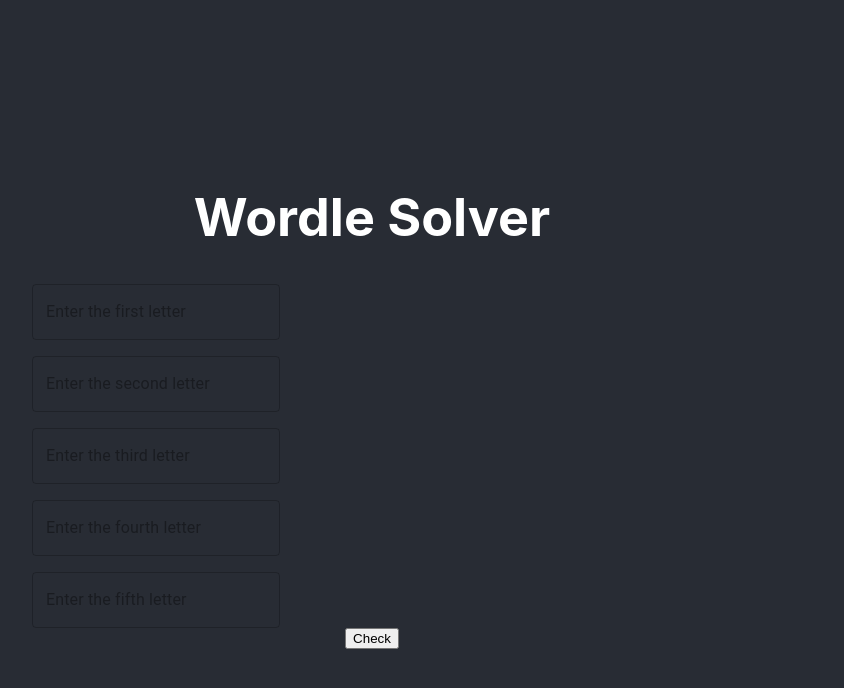
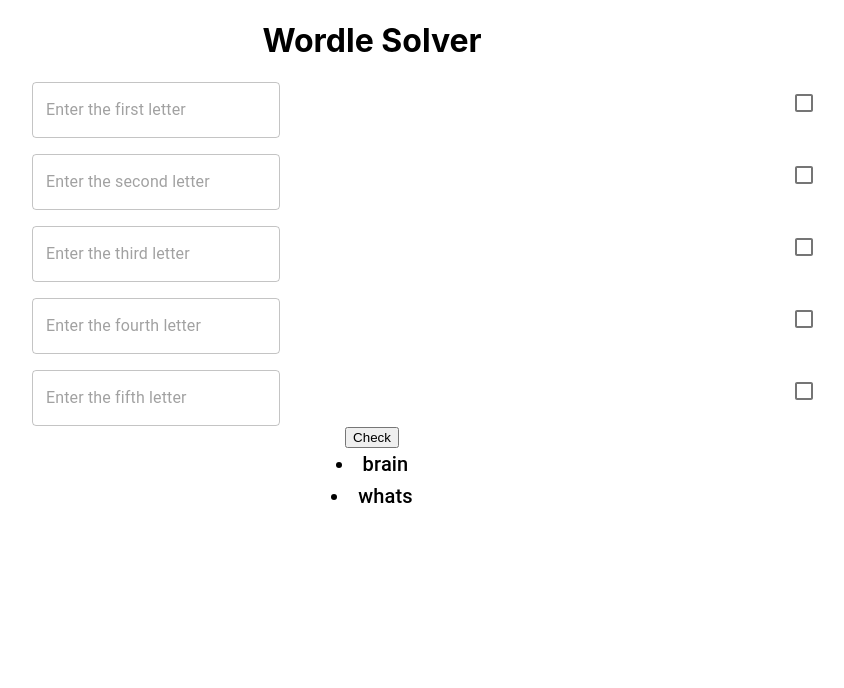
Before and after one commit to pollie80/Wordle-Solver, a React (Create React App) app in the folder wordle-solver/: page / in a window 1280 px wide. Shown: the top 688 px of the page, without its empty margins (268-1112 px from the left). Built offline with nearby package versions, Linux system fonts and the light colour scheme.

Commit message:
functional interface

```diff
--- a/wordle-solver/src/App.css
+++ b/wordle-solver/src/App.css
@@ -2,18 +2,7 @@
   text-align: center;
 }
 
-.App-logo {
-  height: 40vmin;
-  pointer-events: none;
-}
-
-@media (prefers-reduced-motion: no-preference) {
-  .App-logo {
-    animation: App-logo-spin infinite 20s linear;
-  }
-}
-
-.App-header {
+/* .App-header {
   background-color: #282c34;
   min-height: 100vh;
   display: flex;
@@ -26,13 +15,4 @@
 
 .App-link {
   color: #61dafb;
-}
-
-@keyframes App-logo-spin {
-  from {
-    transform: rotate(0deg);
-  }
-  to {
-    transform: rotate(360deg);
-  }
-}
+} */
--- a/wordle-solver/src/App.js
+++ b/wordle-solver/src/App.js
@@ -5,19 +5,28 @@ import { TextField, Typography } from "@mui/material";
 import Checkbox from "@material-ui/core/Checkbox";
 
 function App() {
-	const [currentWord, setCurrentWord] = useState("");
+	const [currentWord, setCurrentWord] = useState(["", "", "", "", ""]);
+	const [checked, setChecked] = useState([false, false, false, false, false]);
+	const [possibleWords, setPossibleWords] = useState(["brain", "whats"]);
 
-	function checkLetters(params) {}
+	function checkLetters(params) {
+		alert("checking");
+	}
 
 	function handleLetterChange(event, position) {
-		const newWord = currentWord.split("");
+		let newWord = [...currentWord];
 		newWord[position] = event.target.value;
-		setCurrentWord(newWord.join(""));
+		setCurrentWord(newWord);
+	}
+
+	function handleCheckBoxChange(event, position) {
+		let newChecked = checked.slice();
+		newChecked[position] = event.target.checked;
+		setChecked(newChecked);
 	}
 
 	return (
 		<div className="App">
-			<header className="App-header">
 			<h1>Wordle Solver</h1>
 			<Grid container spacing={2}>
 				<Grid item xs={8}>
@@ -31,11 +40,10 @@ function App() {
 					/>
 				</Grid>
 				<Grid item xs={4}>
-						{/* <Checkbox
-							checked={checked}
-							onChange={handleChange}
-							inputProps={{ "aria-label": "controlled" }}
-						/> */}
+					<Checkbox
+						checked={checked[0]}
+						onChange={(event) => handleCheckBoxChange(event, 0)}
+					/>
 				</Grid>
 				<Grid item xs={8}>
 					<TextField
@@ -45,6 +53,12 @@ function App() {
 						maxLength={1}
 						value={currentWord[1]}
 						onChange={(event) => handleLetterChange(event, 1)}
+					/>
+				</Grid>
+				<Grid item xs={4}>
+					<Checkbox
+						checked={checked[1]}
+						onChange={(event) => handleCheckBoxChange(event, 1)}
 					/>
 				</Grid>
 				<Grid item xs={8}>
@@ -57,6 +71,12 @@ function App() {
 						onChange={(event) => handleLetterChange(event, 2)}
 					/>
 				</Grid>
+				<Grid item xs={4}>
+					<Checkbox
+						checked={checked[2]}
+						onChange={(event) => handleCheckBoxChange(event, 2)}
+					/>
+				</Grid>
 				<Grid item xs={8}>
 					<TextField
 						type="text"
@@ -65,6 +85,12 @@ function App() {
 						maxLength={1}
 						value={currentWord[3]}
 						onChange={(event) => handleLetterChange(event, 3)}
+					/>
+				</Grid>
+				<Grid item xs={4}>
+					<Checkbox
+						checked={checked[3]}
+						onChange={(event) => handleCheckBoxChange(event, 3)}
 					/>
 				</Grid>
 				<Grid item xs={8}>
@@ -77,11 +103,20 @@ function App() {
 						onChange={(event) => handleLetterChange(event, 4)}
 					/>
 				</Grid>
+				<Grid item xs={4}>
+					<Checkbox
+						checked={checked[4]}
+						onChange={(event) => handleCheckBoxChange(event, 4)}
+					/>
+				</Grid>
 			</Grid>
 
 			<button onClick={() => checkLetters(currentWord)}>Check</button>
-			</header>
-			<body></body>
+			<Typography variant="h6">
+				{possibleWords.map((word) => (
+					<li key={word}>{word}</li>
+				))}
+			</Typography>
 		</div>
 	);
 }
```
Lines whose indentation alone changed are shown as unchanged.
